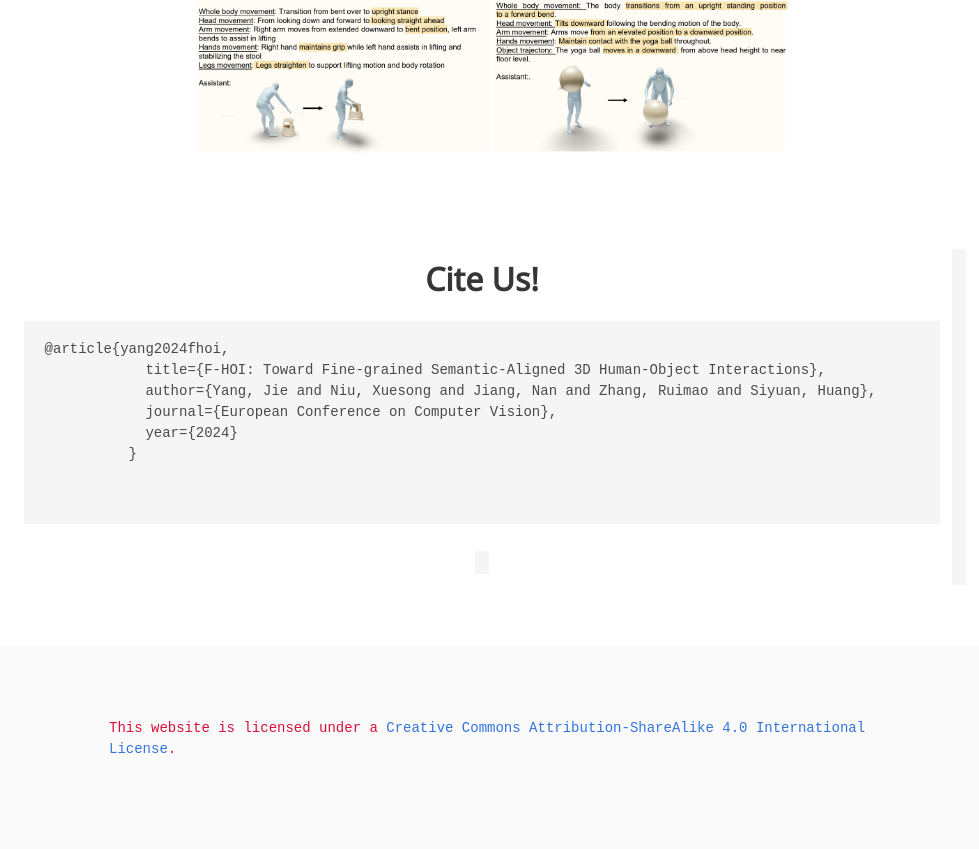
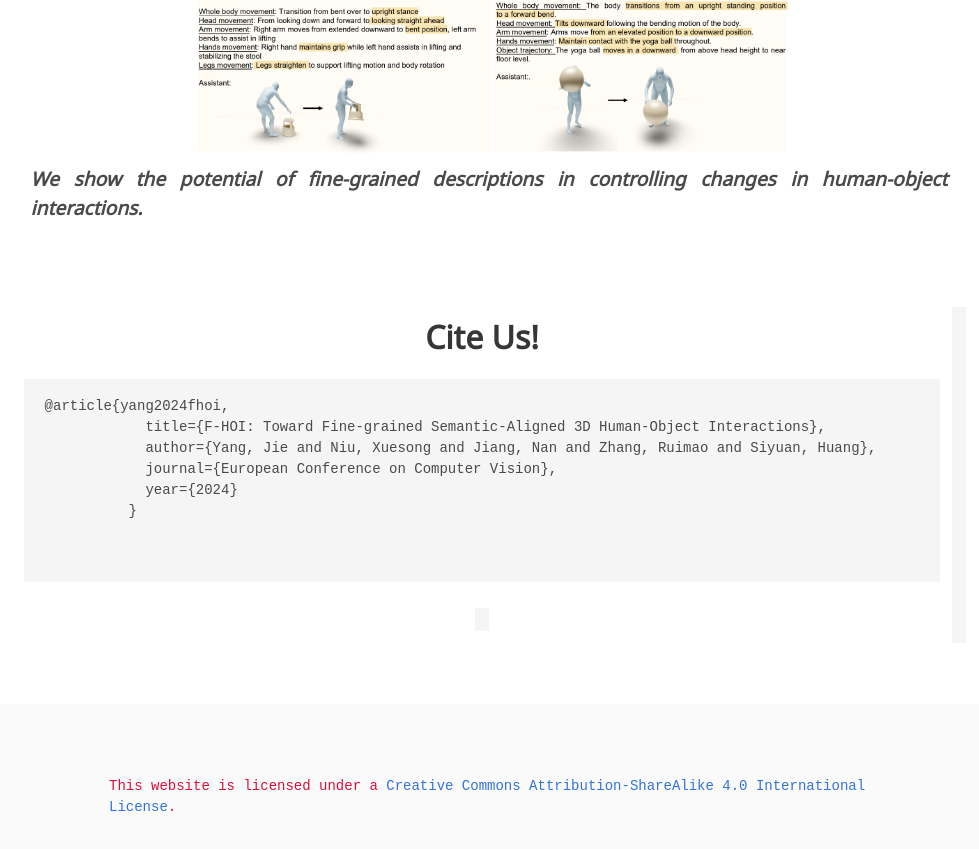
Before and after one commit to F-HOI/f-hoi.github.io, a plain HTML site: page index.html in a window 1280 px wide. Shown: the part 3284-4133 px from the top of the page, without its empty margins (151-1130 px from the left). Drawn offline with nearby package versions, Linux system fonts and the light colour scheme; some icons are missing; a web font is replaced by a local one.

Commit message:
Update index.html

```diff
--- a/index.html
+++ b/index.html
@@ -316,6 +316,9 @@ tasks, covering understanding, reasoning, generation and reconstruction tasks.
           <div style="text-align: center; vertical-align:middle">
             <img src="figures/result.png" width="600">
           </div>
+                    <p style="font-size: 1.2em; font-weight: bold; font-style: italic">
+           </span> We show the potential of fine-grained descriptions in controlling changes in human-object interactions.
+          </p>
     </div>
   </div>
 </section>
```
